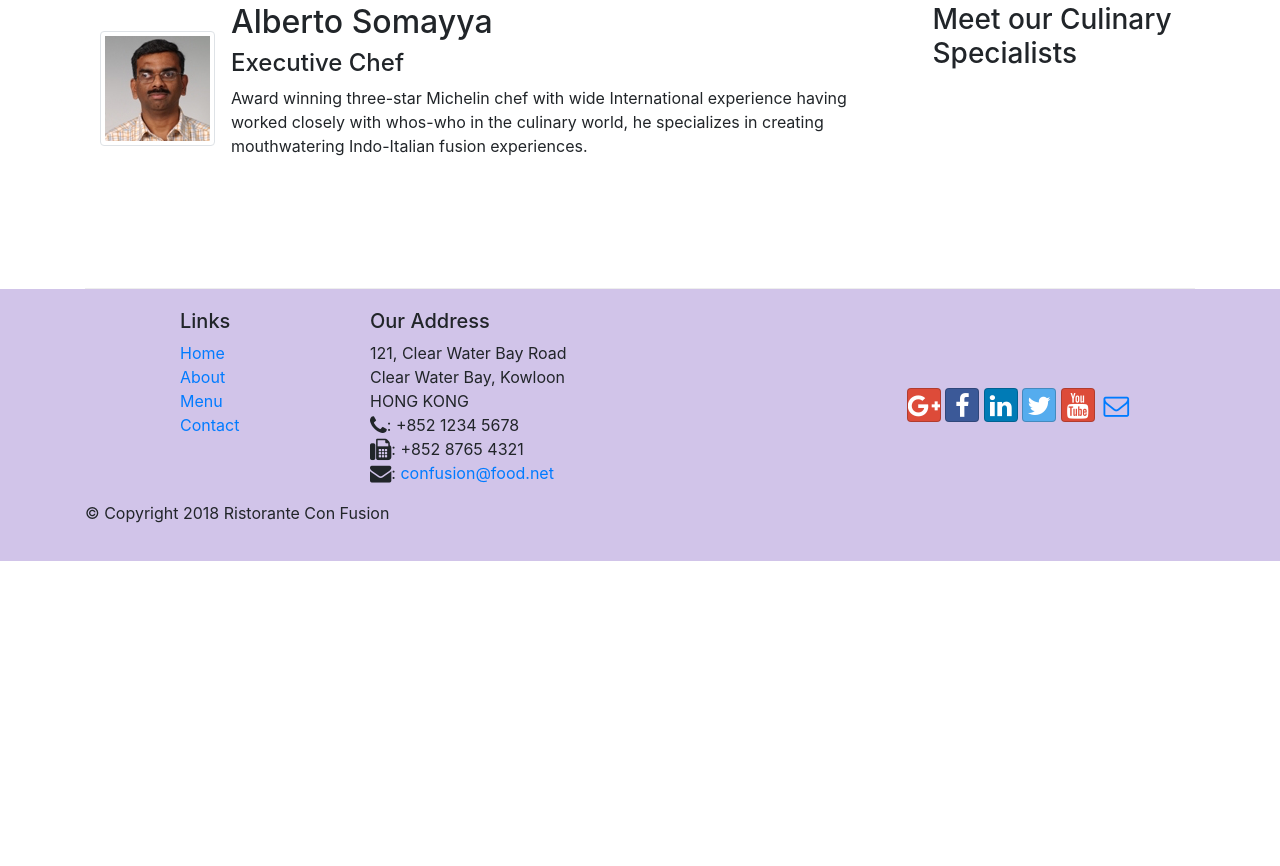
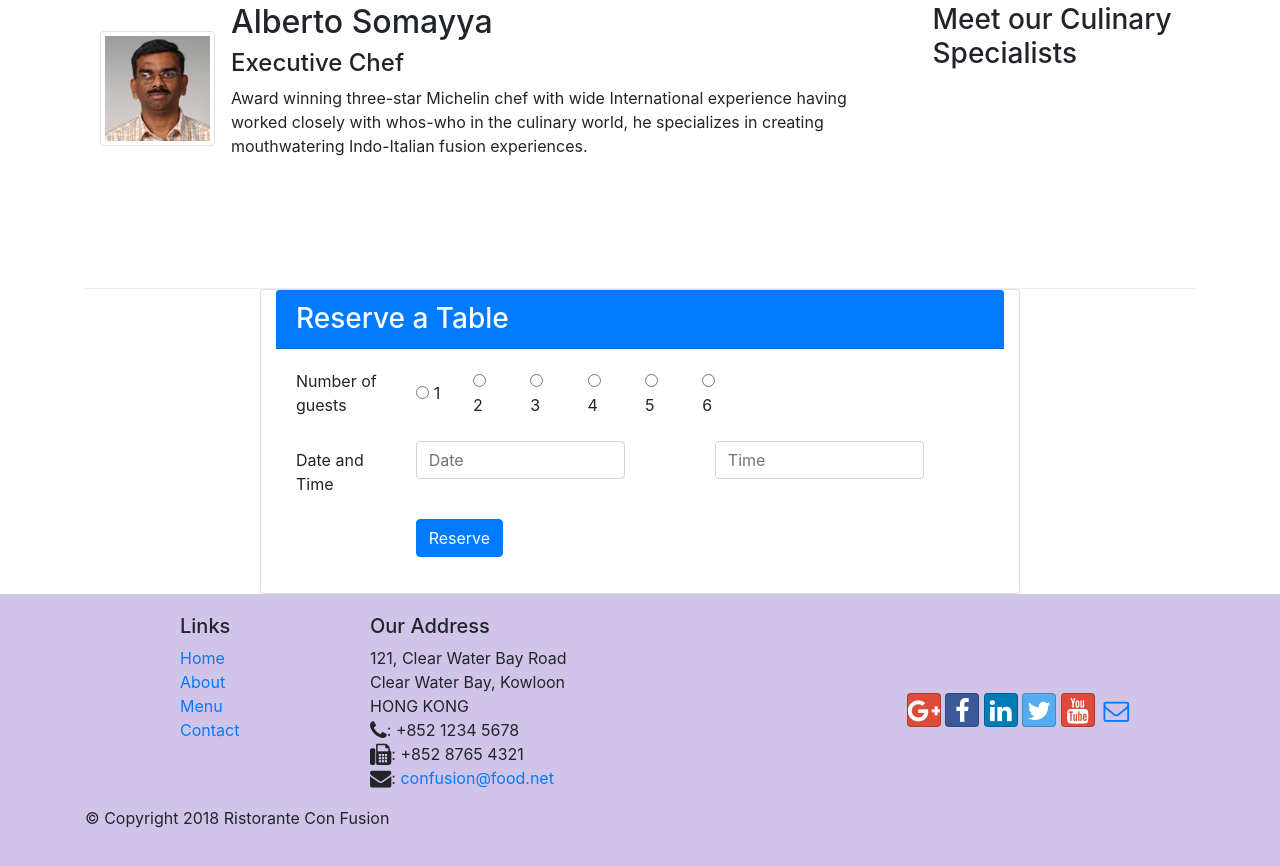
Before and after one commit to devansshh/Confusion-Restaurant-Bootstrap-, a website: page index.html in a window 1280 px wide. Shown: the part 1245-2111 px from the top of the page. Before the commit the page ends 1806 px from the top, so only its background shows below. Drawn offline with nearby package versions, Linux system fonts and the light colour scheme.

Commit message:
Assignment half

```diff
--- a/index.html
+++ b/index.html
@@ -102,6 +102,49 @@
                 </div>
             </div>
         </div>
+
+        <div class="row align-self-center">
+            <div class="card col-12 col-sm-8 offset-2">
+                <h3 class="card-header text-white bg-primary"> Reserve a Table</h3>
+                <div class="card-body">
+                    <div class="form-group row">
+                        <div class="col-sm-2"> Number of guests</div>
+                        <div class="form-check-inline">
+                            <label for="radiobtn1" class="col-sm-2">
+                                <input type="radio" class="form-check-input" name="radiobtn1" id="radiobtn1" value="">1 </label>
+                            <label for="radiobtn2" class="col-sm-2">
+                                <input type="radio" class="form-check-input" name="radiobtn2" id="radiobtn2" value="">2 </label>
+                            <label for="radiobtn3" class="col-sm-2">
+                                <input type="radio" class="form-check-input" name="radiobtn3" id="radiobtn3" value="">3 </label>
+                            <label for="radiobtn4" class="col-sm-2">
+                                <input type="radio" class="form-check-input" name="radiobtn4" id="radiobtn4" value="">4 </label>
+                            <label for="radiobtn5" class="col-sm-2">
+                                <input type="radio" class="form-check-input" name="radiobtn5" id="radiobtn5" value="">5 </label>
+                            <label for="radiobtn6" class="col-sm-2">
+                                <input type="radio" class="form-check-input" name="radiobtn6" id="radiobtn6" value="">6 </label>
+                        </div>
+                    </div>
+
+                    <div class="form-group row">
+                        <label for="date" class="col-12 col-sm-2 col-form-label">Date and Time</label>
+                        <div class="col-12 col-sm-4">
+                            <input type="text" class="form-control" id="date" name="date" placeholder="Date">
+                        </div>
+                        <div class="col-12 col-sm-4  offset-sm-1">
+                            <input type="text" class="form-control" id="time" name="time" placeholder="Time">
+                        </div>
+                    </div>
+
+                    <div class="form-group row">
+                        <div class="offset-sm-2 col-sm-10">
+                            <button type="submit" class="btn btn-primary">Reserve</button>
+                        </div>
+                    </div>
+
+                </div>
+            </div>
+
+        </div>
     </div>
 
     <footer class="footer">
```
Also changed, not shown: contactus.html (+2 -0 lines).
